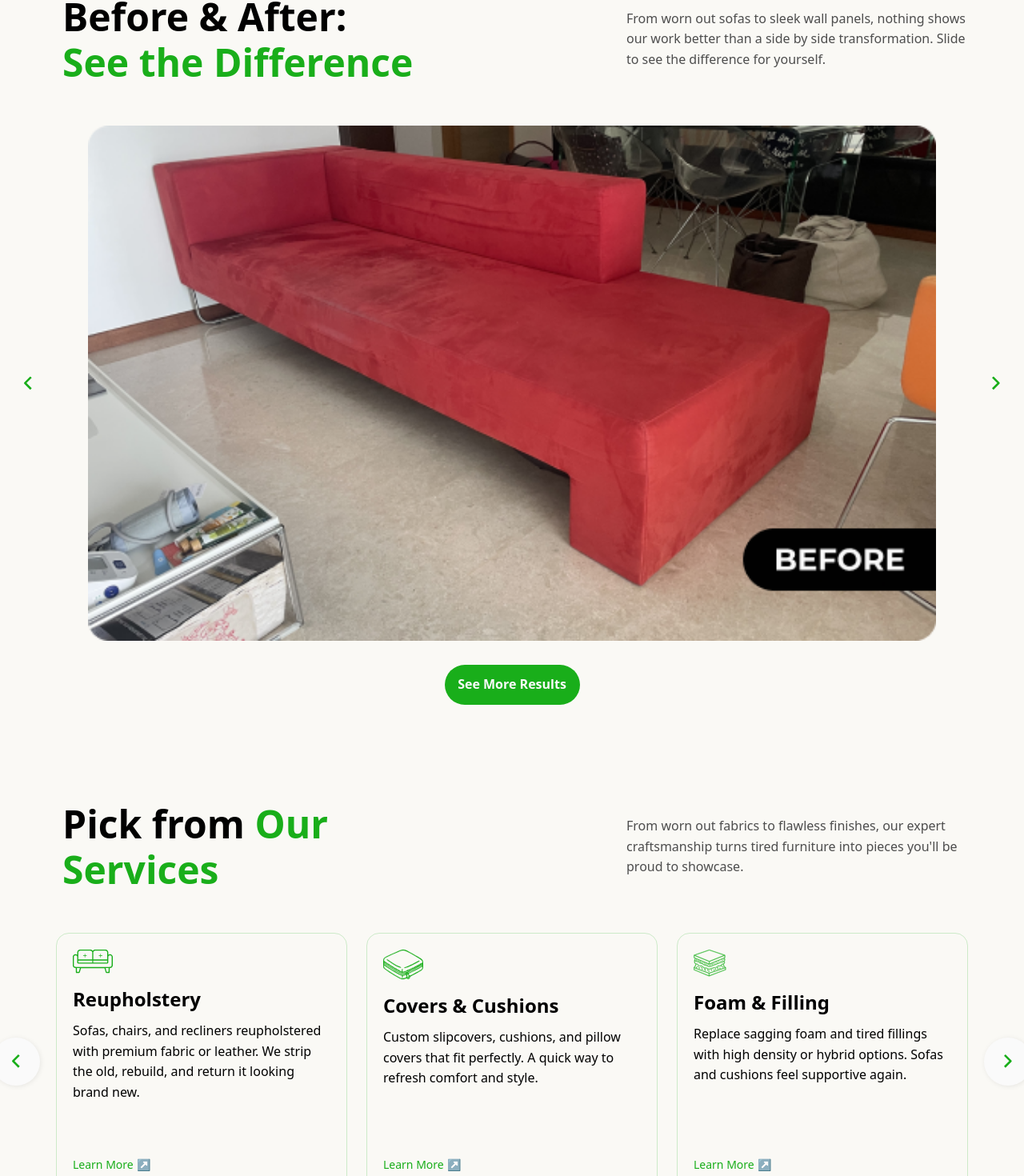
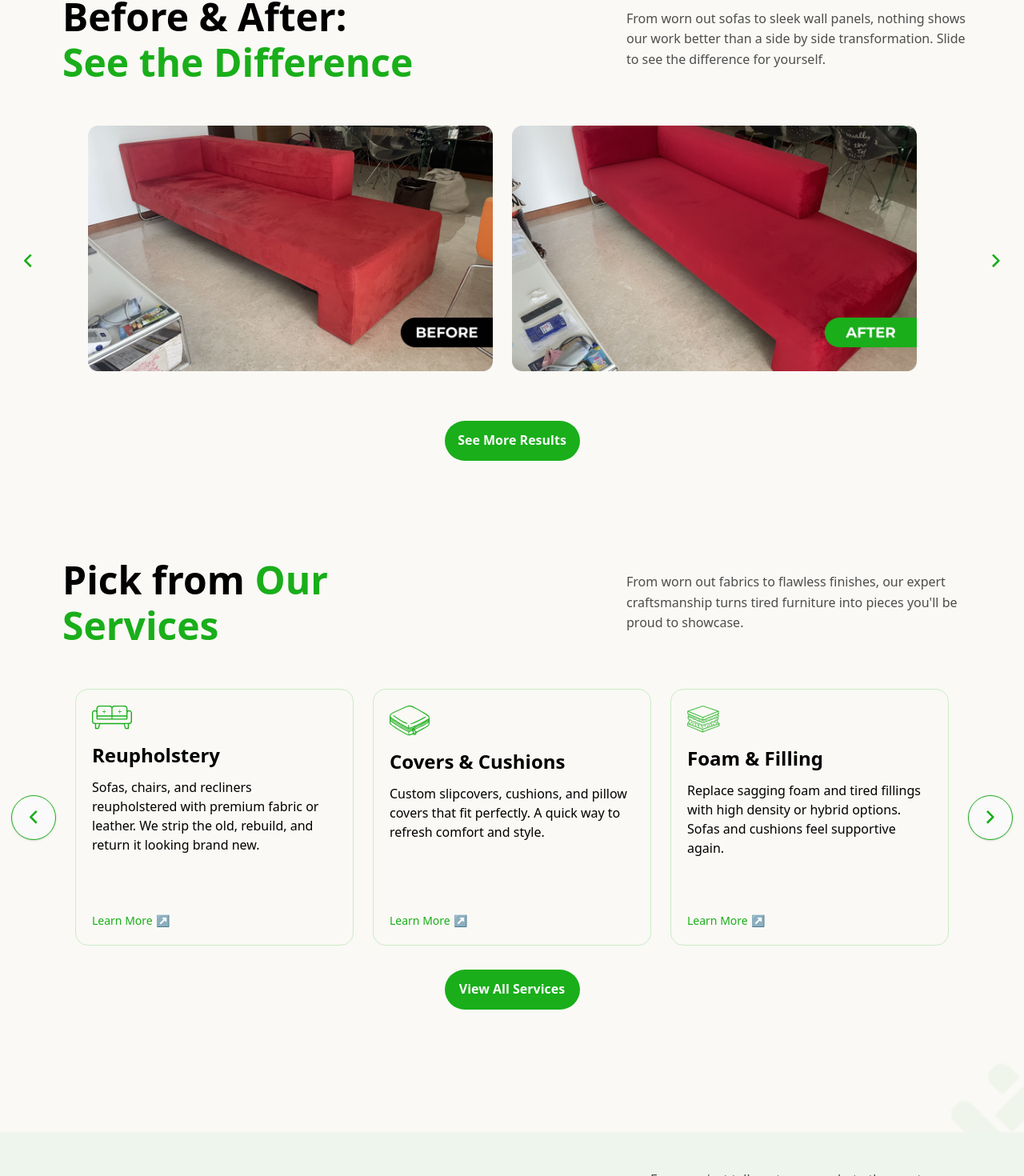
Before and after one commit to Nitik-Banwala/DKS, a Next.js app: page / in a window 1280 px wide. Shown: the part 2407-3877 px from the top of the page at 80% size. Built offline with nearby package versions, Linux system fonts and the light colour scheme.

Commit message:
initial commit

```diff
--- a/package.json
+++ b/package.json
@@ -8,6 +8,7 @@
     "start": "next start"
   },
   "dependencies": {
+    "emailjs-com": "^3.2.0",
     "next": "16.2.4",
     "react": "19.2.4",
     "react-dom": "19.2.4",
--- a/src/components/After.jsx
+++ b/src/components/After.jsx
@@ -1,6 +1,7 @@
 import React from "react";
 import Before from "./Before";
 import ServiceSlider from "./Serviceslider";
+import Button from "./common/Button";
 
 const After = () => {
   return (
@@ -20,9 +21,9 @@ const After = () => {
         </div>
         <div className="mt-8 md:mt-12.5 flex flex-col items-center justify-center">
           <Before />
-          <button className="w-42.25 h-12.5 text-center flex items-center justify-center bg-[#19AE1A] rounded-[245px] mt-7.5 text-[#FAFAFA] font-semibold text-base leading-[160%]">
-            See More Results
-          </button>
+          <Button
+          text={'See More Results'}
+           className="w-42.25 h-12.5 text-center hover:bg-[#FAFAFA] hover:border hover:border-[#19AE1A] hover:text-[#19AE1A] active:bg-[#19AE1A] active:text-white flex items-center cursor-pointer justify-center bg-[#19AE1A] rounded-[245px] mt-7.5 text-[#FAFAFA] font-semibold text-base leading-[160%]"/>
         </div>
         <div className="w-full mt-16 md:mt-30 flex flex-col md:flex-row items-start md:items-center justify-between gap-4 md:gap-0">
           <h3 className="max-w-full md:max-w-115.25 px-2 font-semibold text-3xl md:text-5xl leading-[120%] text-[#010101]">
@@ -35,9 +36,9 @@ const After = () => {
         </div>
         <div className="mt-8 md:mt-12.5 flex flex-col items-center justify-center">
           <ServiceSlider />
-          <button className="w-42.25 h-12.5 text-center flex items-center justify-center bg-[#19AE1A] rounded-[245px] mt-7.5 text-[#FAFAFA] font-semibold text-base leading-[160%]">
-            View All Services
-          </button>
+          <Button
+          text={'View All Services'}
+          className="w-42.25 hover:bg-[#FAFAFA] hover:border hover:border-[#19AE1A] hover:text-[#19AE1A] active:bg-[#19AE1A] active:text-white h-12.5 text-center flex items-center justify-center bg-[#19AE1A] rounded-[245px] mt-7.5 text-[#FAFAFA] font-semibold text-base leading-[160%]"/>
         </div>
 
       </div>
--- a/src/components/Before.jsx
+++ b/src/components/Before.jsx
@@ -1,46 +1,53 @@
 "use client";
-import React from "react";
+
+import React, { useRef } from "react";
 import Image from "next/image";
 import { Swiper, SwiperSlide } from "swiper/react";
-import { Navigation } from "swiper/modules";
+import "swiper/css/pagination";
 import "swiper/css";
 import "swiper/css/navigation";
 import Icons from "./common/Icons";
 import { beforeslides } from "@/utils/helper";
 
 const Before = () => {
+  const swiperRef = useRef()
   return (
     <div className="w-full mx-auto relative px-8 md:px-10">
 
-      <div className="custom-prev-btn absolute left-0 md:-left-10 top-1/2 group -translate-y-1/2 z-10 flex items-center justify-center cursor-pointer">
-        <Icons icon={"prev"} />
+      <div
+        onClick={() => (swiperRef.current?.slidePrev())}
+        className="custom-prev-btn absolute left-0 md:-left-10 top-1/2 group -translate-y-1/2 z-10 flex items-center justify-center cursor-pointer">
+        <Icons icon={"prev1"} />
       </div>
-      <div className="custom-next-btn absolute right-0 md:-right-10 top-1/2 group -translate-y-1/2 z-10 flex items-center justify-center cursor-pointer">
-        <Icons icon={"next"} />
+      <div
+        onClick={() => (swiperRef.current?.slideNext())}
+        className="custom-next-btn absolute right-0 md:-right-10 top-1/2 group -translate-y-1/2 z-10 flex items-center justify-center cursor-pointer">
+        <Icons icon={"next1"} />
       </div>
 
       <Swiper
-        modules={[Navigation]}
-        navigation={{
-          nextEl: ".custom-next-btn",
-          prevEl: ".custom-prev-btn",
+        className="max-w-285 w-full mx-auto grid grid-cols-2"
+        slidesPerView={2}
+        slidesPerGroup={2}
+        breakpoints={{
+          640: { slidesPerView: 2, slidesPerGroup: 2 },
         }}
-        loop={true}
-        spaceBetween={24}
+        loop
+        onSwiper={(swiper) => (swiperRef.current = swiper)}
       >
         {beforeslides.map((item, index) => (
           <SwiperSlide key={index}>
-            <div className="flex flex-col sm:flex-row gap-4 md:gap-6">
+            <div
+              className={`h-60.5 sm:h-72 lg:h-84.75 relative mr-0! sm:mr-6!  ${item.before && "rounded-l-xxl"} ${item.after && "rounded-r-xxl"}  sm:rounded-xxl overflow-hidden`}
+            >
+              <Image
+                src={item.before}
+                height={558}
+                width={339}
+                alt={item}
+                className="rouded-2xl overflow-hidden object-cover max-h-[339.1px] w-full max-w-[558.1px] object-center"
+              />
 
-              <div className="relative w-full">
-                <Image
-                  src={item.before}
-                  alt="before"
-                  width={558}
-                  height={339}
-                  className="rounded-xl w-full object-cover"
-                />
-              </div>
             </div>
           </SwiperSlide>
         ))}
--- a/src/components/Serviceslider.jsx
+++ b/src/components/Serviceslider.jsx
@@ -1,54 +1,121 @@
+// "use client";
+// import React from "react";
+// import { Swiper, SwiperSlide } from "swiper/react";
+// import { Navigation } from "swiper/modules";
+// import "swiper/css";
+// import Icons from "./common/Icons";
+// import { services } from "@/utils/helper";
+
+// const ServiceSlider = () => {
+//   return (
+//     <div className="w-full max-w-6xl  mx-auto relative px-4 md:px-0">
+//       <div className="custom-prev absolute left-0 md:-left-20 top-1/2 -translate-y-1/2 z-9 w-10 h-10 md:w-15 md:h-15 group hover:bg-[#19AE1A] bg-[#fafafa] rounded-full xl:flex hidden  items-center justify-center cursor-pointer shadow-[1px_1px_6px_0px_#00000014]">
+//         <span className="text-white text-xl">
+//           <Icons icon={"prev"} pathClass={"group-hover:fill-[#FAFAFA]"} />
+//         </span>
+//       </div>
+
+//       <div className="custom-next xl:flex hidden absolute right-0 md:-right-20 top-1/2 -translate-y-1/2 z-9 w-10 h-10 md:w-15 md:h-15 group hover:bg-[#19AE1A] bg-[#fafafa] rounded-full  items-center justify-center cursor-pointer shadow-[1px_1px_6px_0px_#00000014]">
+//         <span className="text-white text-xl">
+//           <Icons icon={"next"} pathClass={"group-hover:fill-[#FAFAFA]"} />
+//         </span>
+//       </div>
+
+//       <Swiper
+//         modules={[Navigation]}
+//         navigation={{
+//           nextEl: ".custom-next",
+//           prevEl: ".custom-prev",
+//         }}
+//         slidesPerView={1}
+//         spaceBetween={16}
+//         loop={true}
+//         breakpoints={{
+//           640: { slidesPerView: 2, spaceBetween: 20 },
+//           1024: { slidesPerView: 3, spaceBetween: 24 },
+//         }}
+//       >
+//         {services.map((item, index) => (
+//           <SwiperSlide key={index}>
+//             <div className="border border-[#19AE1A33] flex flex-col justify-between rounded-2xl p-5 h-80.25 transition">
+//               <div>
+//                 <div className="mb-4">
+//                   <Icons icon={item.icon} />
+//                 </div>
+//                 <h3 className="text-[#010101] font-semibold text-2xl leading-[130%] mb-3">
+//                   {item.title}
+//                 </h3>
+//                 <p className="text-[#010101] text-base font-normal leading-[160%] mb-4">
+//                   {item.desc}
+//                 </p>
+//               </div>
+//               <button className="text-[#19AE1A] font-medium text-sm flex items-center gap-1">
+//                 Learn More <span>↗</span>
+//               </button>
+//             </div>
+//           </SwiperSlide>
+//         ))}
+//       </Swiper>
+//     </div>
+//   );
+// };
+
+// export default ServiceSlider;
 "use client";
-import React from "react";
+import React, { useRef } from "react";
 import { Swiper, SwiperSlide } from "swiper/react";
-import { Navigation } from "swiper/modules";
 import "swiper/css";
 import Icons from "./common/Icons";
+import Button from "./common/Button";
 import { services } from "@/utils/helper";
 
 const ServiceSlider = () => {
+  const swiperRef = useRef(null);
+
   return (
-    <div className="w-full max-w-6xl  mx-auto relative px-4 md:px-0">
-      <div className="custom-prev absolute left-0 md:-left-20 top-1/2 -translate-y-1/2 z-9 w-10 h-10 md:w-15 md:h-15 group hover:bg-[#19AE1A] bg-[#fafafa] rounded-full xl:flex hidden  items-center justify-center cursor-pointer shadow-[1px_1px_6px_0px_#00000014]">
-        <span className="text-white text-xl">
+    <div className="w-full max-w-6xl mx-auto relative px-4 md:px-0">
+
+      <div className="hidden sm:flex justify-between w-full items-center gap-3 sm:gap-6">
+
+        <span
+          onClick={() => swiperRef.current?.slidePrev()}
+        >
+         <div className="custom-butt absolute left-2 md:-left-8 xl:-left-14 top-1/2 -translate-y-1/2 z-10 w-10 h-10 md:w-12 md:h-12 xl:w-14 xl:h-14 group hover:bg-[#19AE1A] border-[#19AE1A] border bg-[#fafafa] rounded-full flex items-center justify-center cursor-pointer shadow">
           <Icons icon={"prev"} pathClass={"group-hover:fill-[#FAFAFA]"} />
+        </div>
         </span>
-      </div>
-
-      <div className="custom-next xl:flex hidden absolute right-0 md:-right-20 top-1/2 -translate-y-1/2 z-9 w-10 h-10 md:w-15 md:h-15 group hover:bg-[#19AE1A] bg-[#fafafa] rounded-full  items-center justify-center cursor-pointer shadow-[1px_1px_6px_0px_#00000014]">
-        <span className="text-white text-xl">
-          <Icons icon={"next"} pathClass={"group-hover:fill-[#FAFAFA]"} />
-        </span>
-      </div>
 
         <Swiper
-        modules={[Navigation]}
-        navigation={{
-          nextEl: ".custom-next",
-          prevEl: ".custom-prev",
-        }}
+          className="max-w-285 w-full mx-auto"
           slidesPerView={1}
+          slidesPerGroup={1}
           spaceBetween={16}
-        loop={true}
           breakpoints={{
             640: { slidesPerView: 2, spaceBetween: 20 },
             1024: { slidesPerView: 3, spaceBetween: 24 },
           }}
+          loop={true}
+          onSwiper={(swiper) => (swiperRef.current = swiper)}
         >
           {services.map((item, index) => (
             <SwiperSlide key={index}>
-            <div className="border border-[#19AE1A33] flex flex-col justify-between rounded-2xl p-5 h-80.25 transition">
-              <div>
-                <div className="mb-4">
+              <div
+                className="relative mr-0! rounded-2xl border border-[#19AE1A33] overflow-y-hidden p-4 sm:p-5 flex flex-col
+                hover:shadow-[0px_4px_25px_0px_rgba(1,1,1,0.1)] duration-300 ease-linear justify-between h-72 sm:h-80.25"
+              >
+                <div className="flex flex-col gap-4 h-auto">
                   <Icons icon={item.icon} />
-                </div>
-                <h3 className="text-[#010101] font-semibold text-2xl leading-[130%] mb-3">
+
+                  <div className="flex flex-col gap-3 text-blacky">
+                    <h4 className="text-lg sm:text-2xl font-semibold">
                       {item.title}
-                </h3>
-                <p className="text-[#010101] text-base font-normal leading-[160%] mb-4">
+                    </h4>
+                    <p className="text-sm sm:text-base">
                       {item.desc}
                     </p>
                   </div>
+                </div>
+
                 <button className="text-[#19AE1A] font-medium text-sm flex items-center gap-1">
                   Learn More <span>↗</span>
                 </button>
@@ -56,6 +123,42 @@ const ServiceSlider = () => {
             </SwiperSlide>
           ))}
         </Swiper>
+        <span
+
+          onClick={() => swiperRef.current?.slideNext()}
+        >
+           <div className="custom-butt2 absolute right-2 md:-right-8 xl:-right-14 top-1/2 -translate-y-1/2 z-10 w-10 h-10 md:w-12 md:h-12 xl:w-14 xl:h-14 group border-[#19AE1A] border hover:bg-[#19AE1A] bg-[#fafafa] rounded-full flex items-center justify-center cursor-pointer shadow">
+          <Icons icon={"next"} pathClass={"group-hover:fill-[#FAFAFA]"} />
+        </div>
+        </span>
+      </div>
+
+      <div className="grid sm:hidden gap-5 mt-5">
+        {services.map((item, index) => (
+          <div
+            key={index}
+            className="relative mr-0! rounded-2xl border border-green/20 overflow-hidden p-4 sm:p-5 flex flex-col
+            hover:shadow-[0px_4px_25px_0px_rgba(1,1,1,0.1)] duration-300 ease-linear justify-between h-72 sm:h-80.25"
+          >
+            <div className="flex flex-col gap-4">
+              <Icons icon={item.icon} />
+              <div className="flex flex-col gap-3 text-blacky">
+                <h4 className="text-lg sm:text-2xl font-semibold ">
+                  {item.title}
+                </h4>
+                <p className=" text-sm sm:text-base">
+                  {item.desc}
+                </p>
+              </div>
+            </div>
+            <button className="text-[#19AE1A] font-medium text-sm flex items-center gap-1">
+              Learn More <span>↗</span>
+            </button>
+          </div>
+        ))}
+      </div>
+
+
     </div>
   );
 };
--- a/src/components/common/Icons.jsx
+++ b/src/components/common/Icons.jsx
@@ -135,6 +135,18 @@ const Icons = ({ icon, className, pathClass }) => {
         next: (
             <svg width="10" height="17" viewBox="0 0 10 17" fill="none" xmlns="http://www.w3.org/2000/svg">
                 <path fillRule="evenodd" clipRule="evenodd" d="M9.29202 9.29202L1.85814 16.7259L0 14.8678L6.50481 8.36295L0 1.85814L1.85814 0L9.29202 7.43388C9.53837 7.68031 9.67677 8.01449 9.67677 8.36295C9.67677 8.7114 9.53837 9.04559 9.29202 9.29202Z" fill="#19AE1A" className="group-hover:fill-[#FAFAFA]" />
+            </svg>
+
+        ),
+         prev1: (
+            <svg width="10" height="17" viewBox="0 0 10 17" fill="none" xmlns="http://www.w3.org/2000/svg">
+                <path fillRule="evenodd" clipRule="evenodd" d="M0.385715 9.29202L7.81959 16.7259L9.67773 14.8678L3.17293 8.36295L9.67773 1.85814L7.81959 0L0.385715 7.43388C0.139359 7.68031 0.000964165 8.01449 0.000964165 8.36295C0.000964165 8.7114 0.139359 9.04559 0.385715 9.29202Z" fill="#19AE1A" className="group-hover:fill-[#010101]" />
+            </svg>
+
+        ),
+        next1: (
+            <svg width="10" height="17" viewBox="0 0 10 17" fill="none" xmlns="http://www.w3.org/2000/svg">
+                <path fillRule="evenodd" clipRule="evenodd" d="M9.29202 9.29202L1.85814 16.7259L0 14.8678L6.50481 8.36295L0 1.85814L1.85814 0L9.29202 7.43388C9.53837 7.68031 9.67677 8.01449 9.67677 8.36295C9.67677 8.7114 9.53837 9.04559 9.29202 9.29202Z" fill="#19AE1A" className="group-hover:fill-[#010101]" />
             </svg>
 
         ),
--- a/src/components/common/Transformslider.jsx
+++ b/src/components/common/Transformslider.jsx
@@ -16,7 +16,6 @@ const Transformslider = () => {
         <div className="custom-butt absolute left-2 md:-left-8 xl:-left-14 top-1/2 -translate-y-1/2 z-10 w-10 h-10 md:w-12 md:h-12 xl:w-14 xl:h-14 group hover:bg-[#19AE1A] bg-[#fafafa] rounded-full flex items-center justify-center cursor-pointer shadow">
           <Icons icon={"prev"} pathClass={"group-hover:fill-[#FAFAFA]"} />
         </div>
-
         <div className="custom-butt2 absolute right-2 md:-right-8 xl:-right-14 top-1/2 -translate-y-1/2 z-10 w-10 h-10 md:w-12 md:h-12 xl:w-14 xl:h-14 group hover:bg-[#19AE1A] bg-[#fafafa] rounded-full flex items-center justify-center cursor-pointer shadow">
           <Icons icon={"next"} pathClass={"group-hover:fill-[#FAFAFA]"} />
         </div>
--- a/src/utils/helper.js
+++ b/src/utils/helper.js
@@ -59,6 +59,14 @@ export const sliderdata = [
     },
 ]
 export const beforeslides = [
+  {
+    before: "/assets/image/before.png",
+    after: "/assets/image/after.png",
+  },
+  {
+    before: "/assets/image/after.png",
+    after: "/assets/image/before.png",
+  },
   {
     before: "/assets/image/before.png",
     after: "/assets/image/after.png",
```
Also changed, not shown: 1 other file (tests, documents, lock files or other folders). Lines whose indentation alone changed are shown as unchanged.
